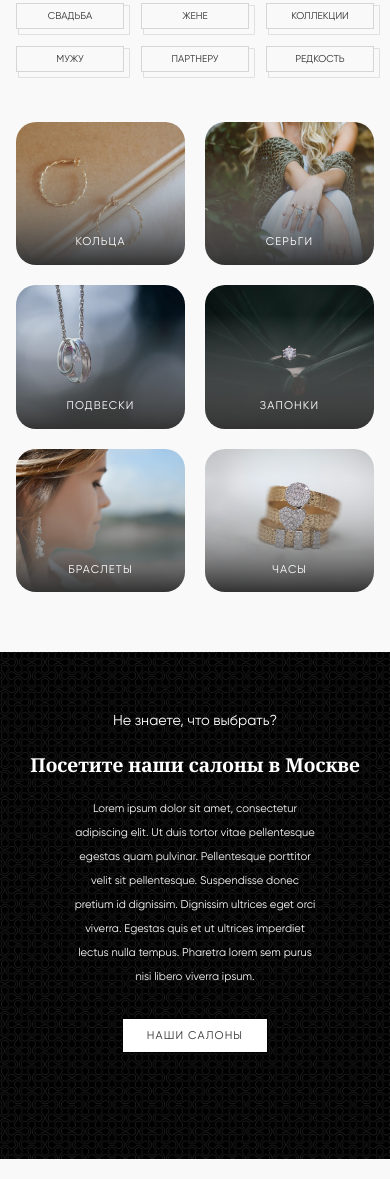
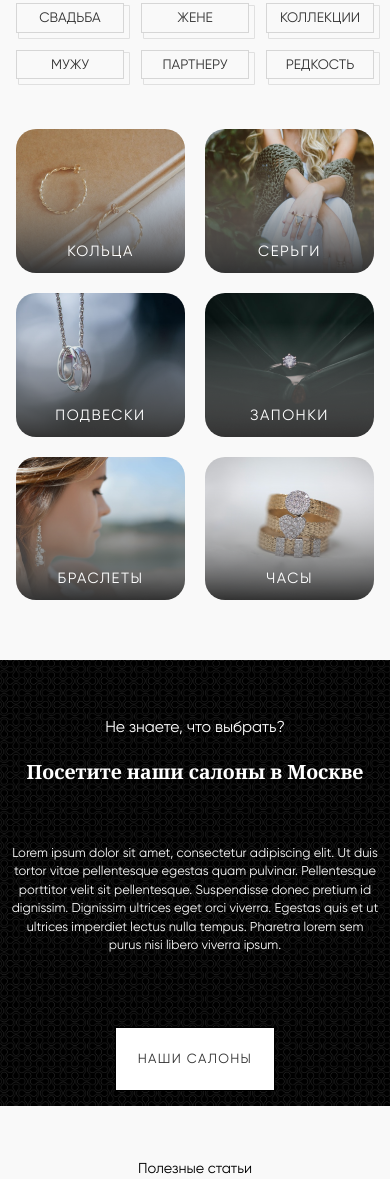
Before and after one commit to Yara-web/ojjo-layout, a plain HTML site: page index.html in a window 390 px wide. Shown: the part 760-1939 px from the top of the page. Drawn offline with Linux system fonts and the light colour scheme.

Commit message:
Update style.css

```diff
--- a/styles/style.css
+++ b/styles/style.css
@@ -1343,9 +1343,10 @@ footer {
     box-shadow: 4px 4px 0 1px #f9f9f9, 4px 4px 0 1.7px #d6d6d6;
     text-decoration: none;
     color: black;
-    font-weight: 500;
     font-size: 0.7rem;
     font-family: "Gilroy", sans-serif;
+    transform:none;
+    transition: none;
   }
 
   .main__product-category {
@@ -1725,7 +1726,6 @@ footer {
 
   .category_img-capture:not(.nohover) {
     transform:none;
-    font-size: .7rem;
   }
 
   .main__gallery_item:not(.nohover) {
@@ -1745,7 +1745,7 @@ footer {
   .product_item:not(.nohover){
     color: #333;
     background: none;
-    transform: scale(1);
+    transform: none;
     box-shadow: none;
     font-weight: 500;
     box-shadow: 4px 4px 0 1px #f9f9f9, 4px 4px 0 1.7px #d6d6d6;
@@ -1872,7 +1872,6 @@ footer {
   .main__product-title {
     display: grid;
     grid-template-rows: minmax(auto, 40px) minmax(auto, 50px);
-    grid-column: 1fr;
     grid-gap: 5px;
     margin: 0.7em 0;
   }
@@ -1909,10 +1908,10 @@ footer {
     box-shadow: 4px 4px 0 1px #f9f9f9, 4px 4px 0 1.7px #d6d6d6;
     text-decoration: none;
     color: black;
-    font-weight: 500;
     font-family: "Gilroy", sans-serif;
     transition: none;
-    font-size: calc(0.6rem + (1.3 - 0.6) * ((100vw - 320px) / (480 - 320)));
+    font-size: calc(18px + (25 - 18) * ((100vw - 320px) / (480 - 320)));
+    transform: none;
   }
 
 
@@ -1924,6 +1923,75 @@ footer {
     grid-gap: 20px;
   }
 
+  .category_img-capture {
+    content: "";
+    position: absolute;
+    text-align: center;
+    z-index: 100;
+    width: 100%;
+    height: 100%;
+    display: block;
+    padding: 68% 0 0 0;
+    text-decoration: none;
+    color: white;
+    font-size: calc(14px + (16 - 14) * ((100vw - 320px) / (480 - 320)));
+    text-transform: uppercase;
+    letter-spacing: 0.1em;
+    font-weight: 500;
+    transition: none;
+  }
+
+  /*-------------- НАШИ САЛОНЫ В МОСКВЕ-------- */
+
+  .main__background-black {
+    background-image: url(../images/black-background.png);
+    background-position: center center;
+    background-repeat: no-repeat;
+    background-size: cover;
+    max-width: 100%;
+    min-height: 50vh;
+  }
+
+  .article_title-h4 {
+    font-size: calc(14px + (18 - 14) * ((100vw - 320px) / (480 - 320)));
+    font-weight: 400;
+    line-height: 30px;
+  }
+
+  .article_title-h2 {
+    font-size: calc(17px + (22 - 16) * ((100vw - 320px) / (480 - 320)));
+    font-weight: 600;
+    font-family: "Noto Serif", "sans-serif";
+    line-height: 40px;
+  }
+
+  .main__article-text {
+    font-weight: 400;
+    font-size: calc(12px + (14 - 12) * ((100vw - 320px) / (480 - 320)));
+    line-height: calc(15px + (23 - 15) * ((100vw - 320px) / (480 - 320)));
+    display: grid;
+    grid-template-columns: 1fr;
+    grid-auto-flow: row;
+    justify-items:stretch;
+    align-content:space-around ;
+    margin: 0 .7em;
+  }
+
+  .article_button-link {
+    font-size: calc(12px + (15 - 12) * ((100vw - 320px) / (480 - 320)));
+    font-weight: 500;
+    line-height: 20px;
+    color: black;
+    background-color: white;
+    text-decoration: none;
+    text-transform: uppercase;
+    border: 1px solid #333333;
+    margin-bottom: 15px;
+    padding: calc( 20px + (15 - 12) * ((100vw - 320px) / (480 - 320)));
+    letter-spacing: 0.1em;
+    transition: none;
+  }
+
 
 
    /* /////////////// УБИРАЕМ HOVER /////////// */
@@ -1931,7 +1999,7 @@ footer {
 
    .category_img-capture:not(.nohover) {
     transform:none;
-    font-size: .7rem;
+    font-size: calc(14px + (16 - 14) * ((100vw - 320px) / (480 - 320)));
   }
 
   .main__gallery_item:not(.nohover) {
@@ -1948,13 +2016,13 @@ footer {
     color: white;
   }
 
-  .product_item:not(.nohover){
+  .product_item:not(.nohover) {
     color: #333;
     background: none;
-    transform: scale(1);
+    transform: none;
     box-shadow: none;
-    font-weight: 500;
     box-shadow: 4px 4px 0 1px #f9f9f9, 4px 4px 0 1.7px #d6d6d6;
+    font-size: calc(12px + (16 - 12) * ((100vw - 320px) / (480 - 320)));
   }
 
 
```
